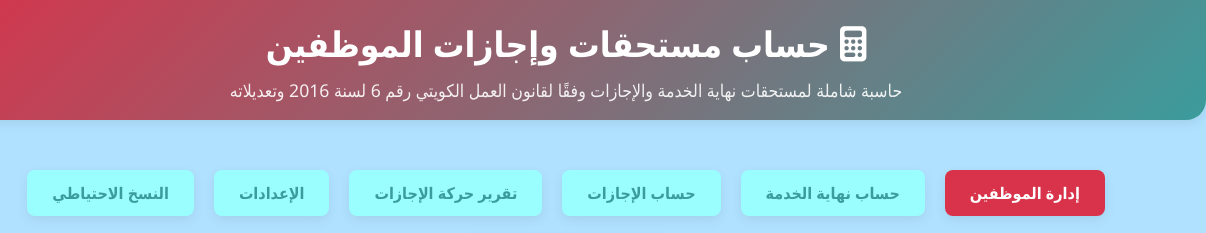
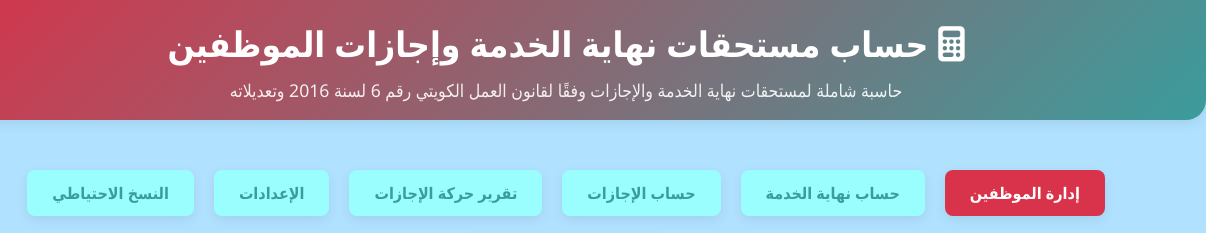
Before and after one commit to yasser-q8/end-service-vacation, a plain HTML site: page index.html in a window 1280 px wide. Shown: the top 233 px of the page, 74-1280 px from the left. Drawn offline with nearby package versions, Linux system fonts and the light colour scheme.

Commit message:
Update index.html

```diff
--- a/index.html
+++ b/index.html
@@ -1107,7 +1107,7 @@
             <img src="https://i.postimg.cc/3xZmVcrP/YASR.jpg" alt="شعار YASR" class="logo-img">
         </div>
         <div class="header-content">
-            <h1><i class="fas fa-calculator"></i> حساب مستحقات وإجازات الموظفين</h1>
+            <h1><i class="fas fa-calculator"></i> حساب مستحقات نهاية الخدمة وإجازات الموظفين</h1>
             <p>حاسبة شاملة لمستحقات نهاية الخدمة والإجازات وفقًا لقانون العمل الكويتي رقم 6 لسنة 2016 وتعديلاته</p>
         </div>
     </header>
```
